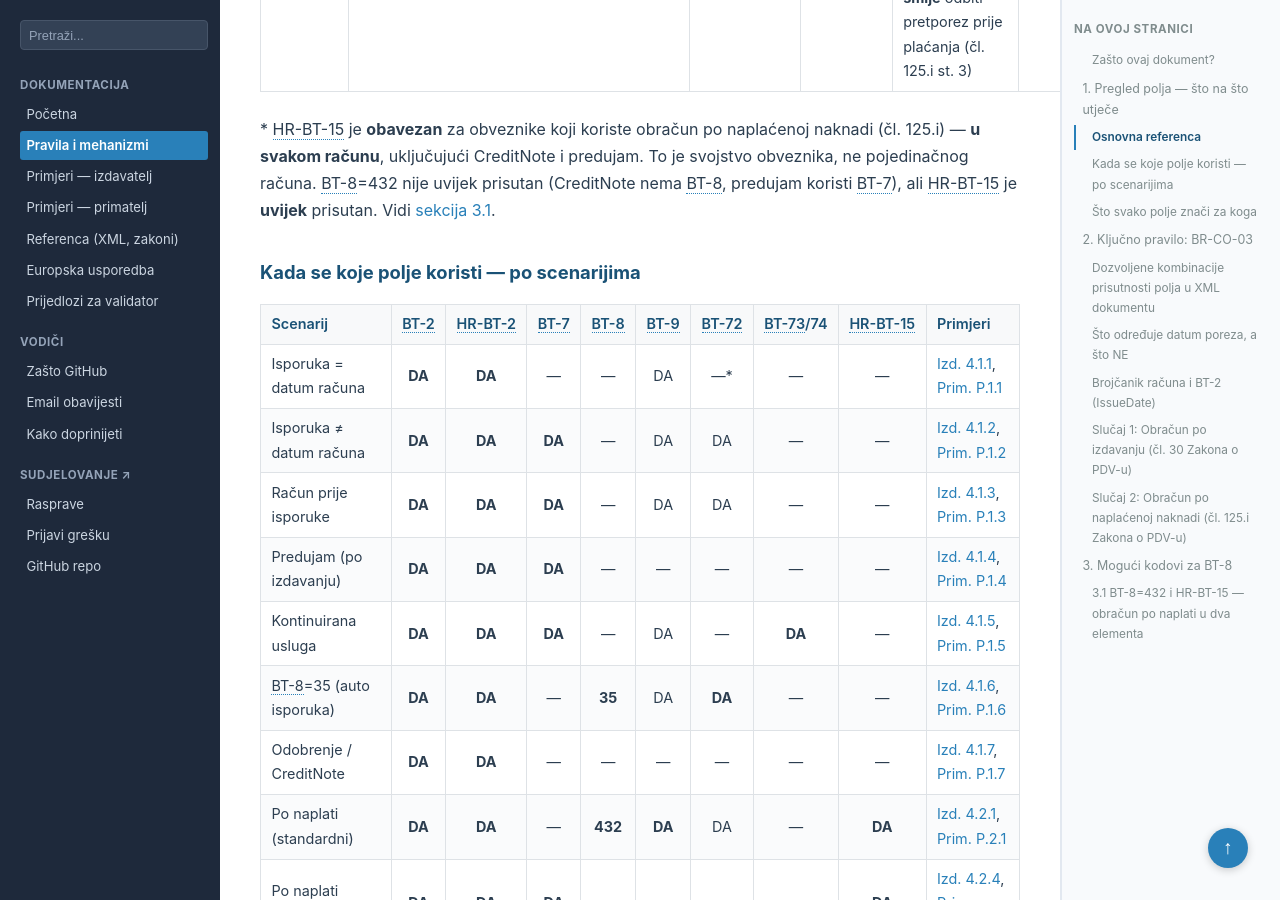
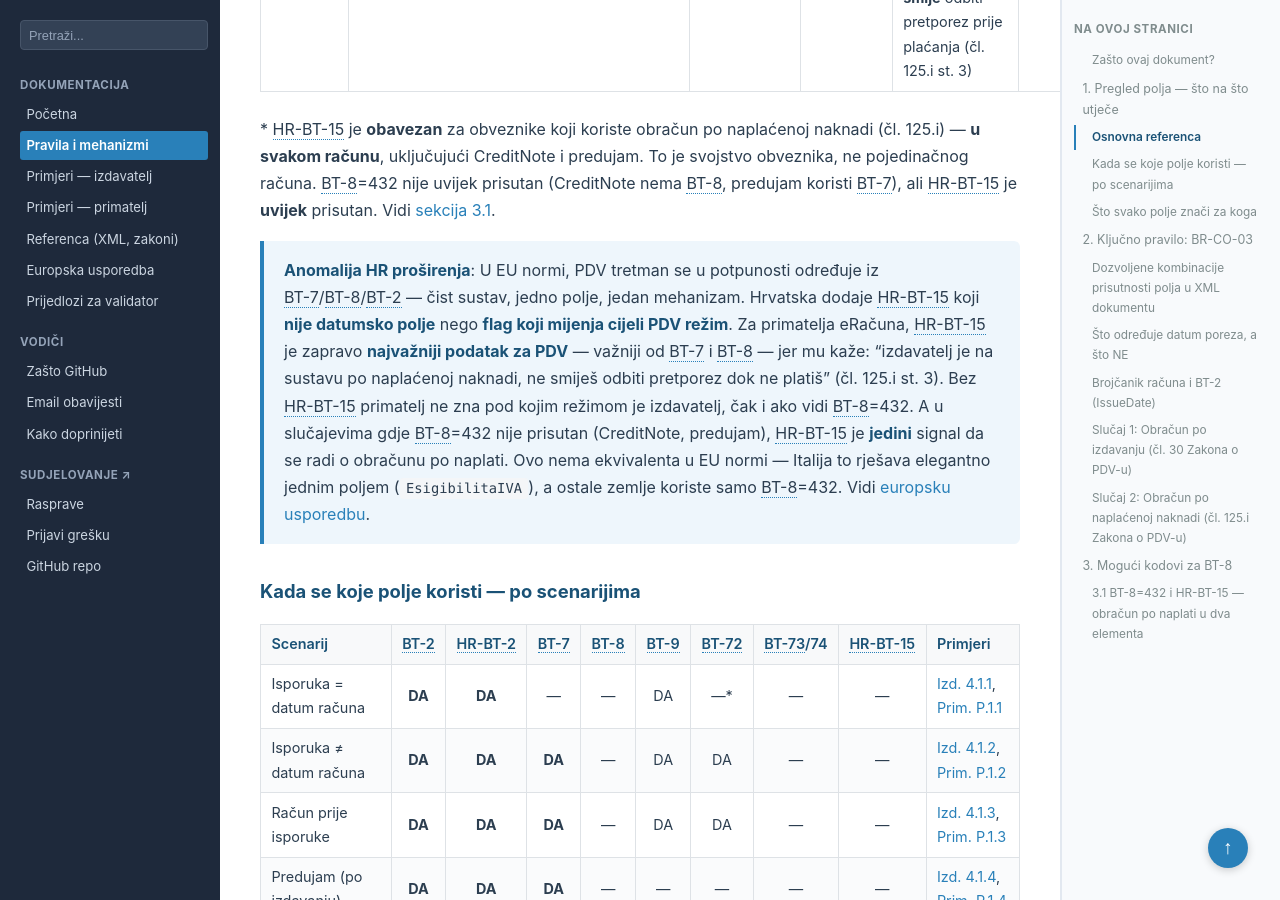
Before and after one commit to dageci/eracun-fiskalizacija-datumi, a Jekyll site: the page built from docs/pravila.md, in a window 1280 px wide and 900 px high, scrolled down 2604 px. Built offline with Jekyll 4.4.1, drawn with Linux system fonts in a browser that asks for light colours.

Commit message:
naglašena anomalija HR-BT-15 — najvažniji PDV podatak za primatelja
HR-BT-15 nije datumsko polje nego flag koji mijenja cijeli PDV
režim za primatelja. Važniji od BT-7/BT-8 jer:
- jedini signal u CreditNote i predujam scenariju
- bez njega primatelj ne zna da mora čekati s pretporezom
- nema ekvivalenta u EU normi (IT rješava s EsigibilitaIVA)

```diff
--- a/docs/pravila.md
+++ b/docs/pravila.md
@@ -45,6 +45,8 @@ Ovaj dokument pokušava spojiti sva četiri izvora u konkretne primjere. Svaka s
 | **HR-BT-15** | `hrextac:HRObracunPDVPoNaplati` | Obračun prema naplaćenoj naknadi | NE* | **Fiskalizacijska poruka** za PU, signal primatelju da je izdavatelj na sustavu po naplati → primatelj **ne smije** odbiti pretporez prije plaćanja (čl. 125.i st. 3) | — |
 
 \* HR-BT-15 je **obavezan** za obveznike koji koriste obračun po naplaćenoj naknadi (čl. 125.i) — **u svakom računu**, uključujući CreditNote i predujam. To je svojstvo obveznika, ne pojedinačnog računa. BT-8=432 nije uvijek prisutan (CreditNote nema BT-8, predujam koristi BT-7), ali HR-BT-15 je **uvijek** prisutan. Vidi [sekcija 3.1](#31-bt-8432-i-hr-bt-15--obračun-po-naplati-u-dva-elementa).
+
+> **Anomalija HR proširenja**: U EU normi, PDV tretman se u potpunosti određuje iz BT-7/BT-8/BT-2 — čist sustav, jedno polje, jedan mehanizam. Hrvatska dodaje HR-BT-15 koji **nije datumsko polje** nego **flag koji mijenja cijeli PDV režim**. Za primatelja eRačuna, HR-BT-15 je zapravo **najvažniji podatak za PDV** — važniji od BT-7 i BT-8 — jer mu kaže: "izdavatelj je na sustavu po naplaćenoj naknadi, ne smiješ odbiti pretporez dok ne platiš" (čl. 125.i st. 3). Bez HR-BT-15 primatelj ne zna pod kojim režimom je izdavatelj, čak i ako vidi BT-8=432. A u slučajevima gdje BT-8=432 nije prisutan (CreditNote, predujam), HR-BT-15 je **jedini** signal da se radi o obračunu po naplati. Ovo nema ekvivalenta u EU normi — Italija to rješava elegantno jednim poljem (`EsigibilitaIVA`), a ostale zemlje koriste samo BT-8=432. Vidi [europsku usporedbu](europska-usporedba#usporedna-tablica--svih-23-eu-zemlje).
 
 ### Kada se koje polje koristi — po scenarijima
 
```
